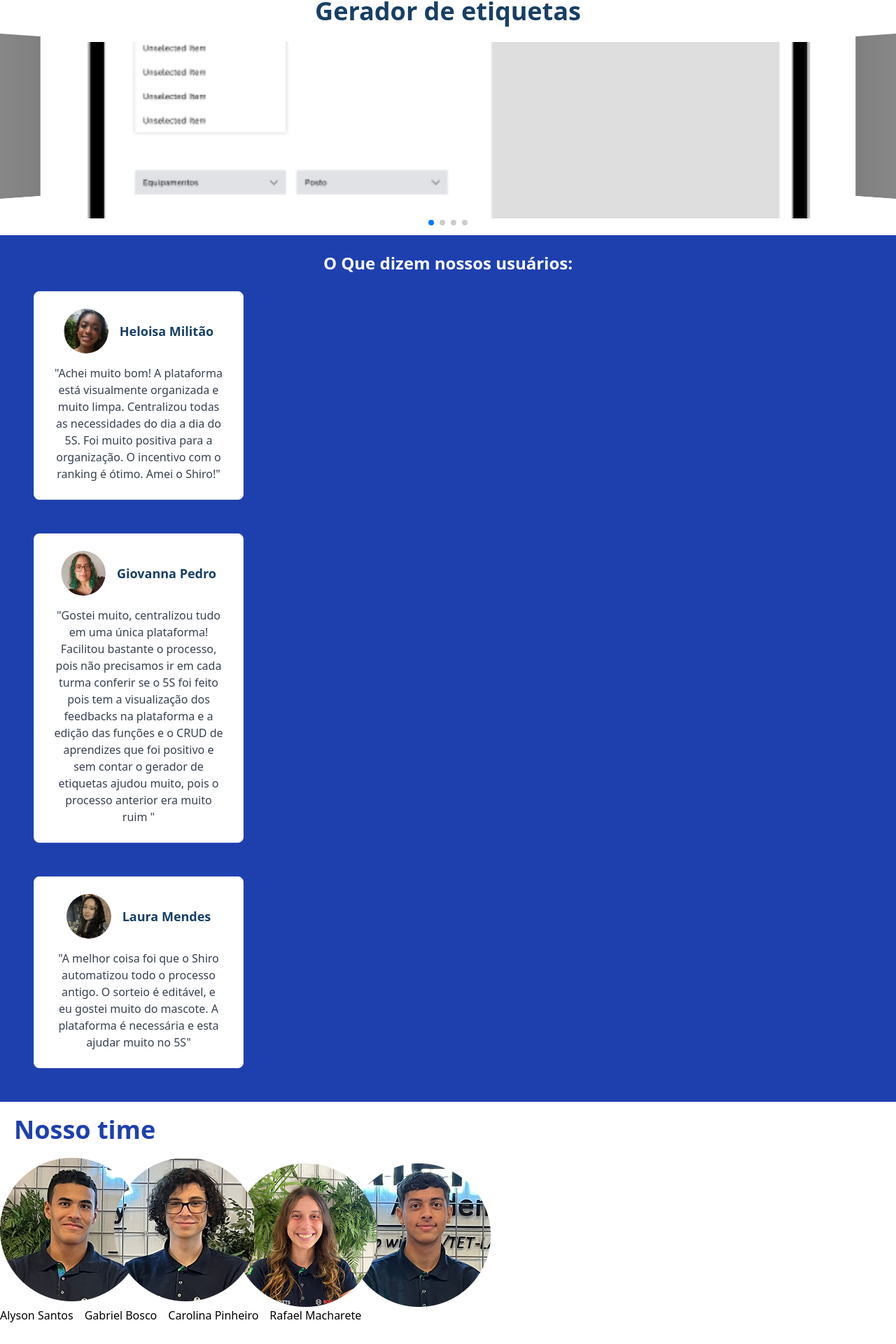
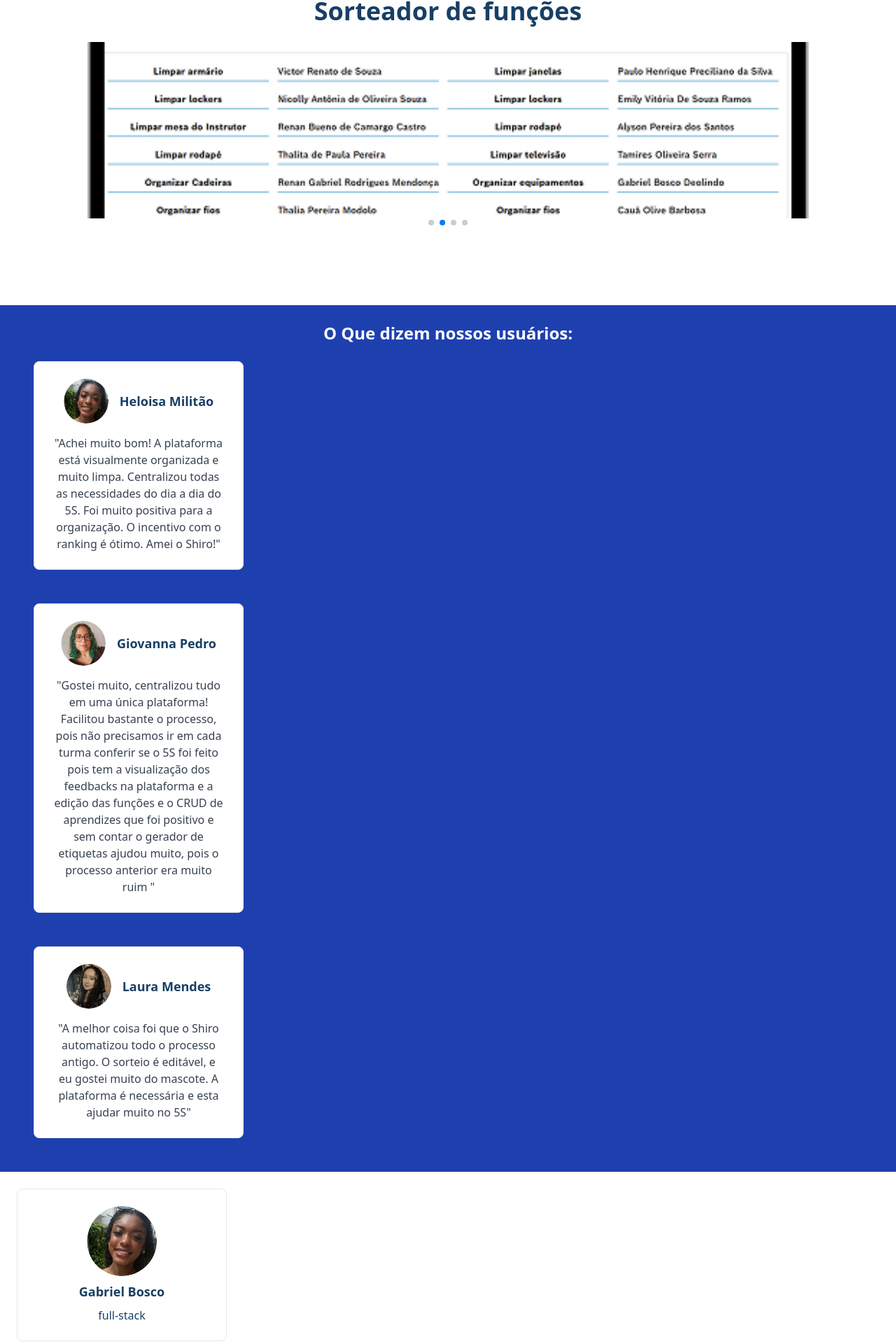
Before and after one commit to CarolinaPinheiroSantos/SinglePageShiro, a React (Vite) app: page / in a window 1280 px wide. Shown: the part 1857-3777 px from the top of the page at 70% size. Before the commit the page ends 3748 px from the top, so only its background shows below. Built offline with nearby package versions, Linux system fonts and the light colour scheme.

Commit message:
30/07/25

```diff
--- a/src/App.jsx
+++ b/src/App.jsx
@@ -9,7 +9,7 @@ import Feedback from './component/Feedbacks.jsx';
 import person1 from './assets/Heloisa.png';
 import person2 from './assets/Giovanna.png';
 import person3 from './assets/Laura.png';
-import team from './assets/team.png'
+import Members from './component/Members.jsx'
 
 function App() {
   return (
@@ -42,11 +42,11 @@ function App() {
       />
     </section>
 
-    <section>
+    <section className="mb-[100px]">
       <Carousel/>
     </section>
 
-    <section className="bg-blue p-6 flex flex-col justify-center">
+    <section className="bg-blue p-6 flex flex-col justify-center ">
         <h1 className="text-white text-2xl flex justify-center font-bold">O Que dizem nossos usuários:</h1>
 
         <Feedback
@@ -69,14 +69,11 @@ function App() {
     </section>
 
     <section>
-      <h1 className="text-4xl text-blue font-extrabold p-5">Nosso time</h1>
-      <img src={team} alt="" />
-      <div className='pr-8 text-1xl flex flex-row gap-4 '>
-        <p>Alyson Santos</p>
-        <p>Gabriel Bosco</p>
-        <p>Carolina Pinheiro</p>
-        <p>Rafael Macharete</p>
-      </div>
+      <Members
+      img={person1}
+      name="Gabriel Bosco"
+      role="full-stack"
+      />
     </section>
 
     </>
--- a/src/component/Carousel.jsx
+++ b/src/component/Carousel.jsx
@@ -8,27 +8,24 @@ import screen1 from '../assets/labelGenerator.png';
 import screen2 from '../assets/rolePicker.png';
 import screen3 from '../assets/ranking.png';
 import screen4 from '../assets/feedback.png';
-import { EffectCoverflow, Pagination } from 'swiper/modules';
+import { Autoplay, Pagination, Navigation } from 'swiper/modules';
 
 function Carousel() {
   return (
     <div className="h-full bg-white text-white font-sans">
       <Swiper
-        effect={'coverflow'}
-        grabCursor={true}
+        spaceBetween={30}
         centeredSlides={true}
-        slidesPerView={'auto'}
-        loop={true}
-        coverflowEffect={{
-          rotate: 50,
-          stretch: 0,
-          depth: 100,
-          modifier: 1,
-          slideShadows: true,
+        autoplay={{
+          delay: 2500,
+          disableOnInteraction: false,
         }}
-        pagination={true}
-        modules={[EffectCoverflow, Pagination]}
-        className="w-full py-12"
+        pagination={{
+          clickable: true,
+        }}
+        navigation={true}
+        modules={[Autoplay, Pagination, Navigation]}
+        className="mySwiper"
       >
 
         <SwiperSlide className="bg-center bg-cover w-[300px] h-[350px] flex flex-col items-center">
--- a/src/component/Feedbacks.jsx
+++ b/src/component/Feedbacks.jsx
@@ -6,13 +6,11 @@ function Feedback({ img, name, feedback }) {
     <section
       className="px-5 py-6 m-6 w-[300px] flex flex-col justify-center items-center gap-4 border rounded-lg overflow-hidden bg-white"
     >
-      {/* Foto + Nome lado a lado */}
       <div className="flex items-center gap-4">
         <img src={img} alt={name} className="w-16 h-16 rounded-full object-cover" />
         <h2 className="text-lg font-semibold text-darkBlue">{name}</h2>
       </div>
 
-      {/* Feedback */}
       <p className="text-center text-gray-700 px-2">{feedback}</p>
     </section>
   );
--- /dev/null
+++ b/src/component/Members.jsx
@@ -0,0 +1,21 @@
+import { div } from "framer-motion/client";
+
+function Members({ img, name, role }) {
+  return (
+    <section
+      className="px-5 py-6 m-6 w-[300px] flex flex-col justify-center items-center gap-4 border rounded-lg overflow-hidden bg-white"
+    >
+      <div className="flex flex-col items-center gap-2">
+        <img
+          src={img}
+          alt={name}
+          className="w-[100px] h-[100px] rounded-full object-cover"
+        />
+        <h2 className="text-lg font-semibold text-darkBlue">{name}</h2>
+        <h4 className="text-base text-darkBlue">{role}</h4>
+      </div>
+    </section>
+  );
+}
+
+export default Members;
```
